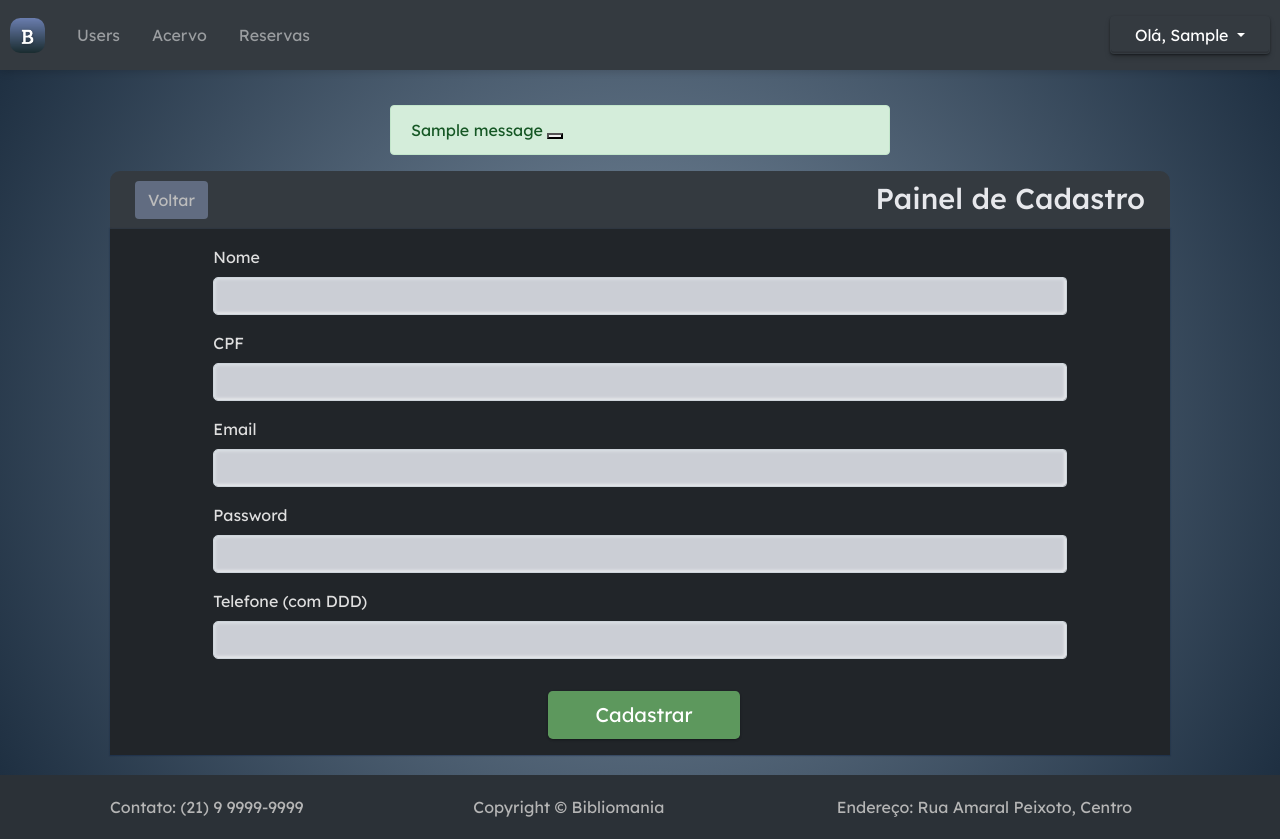
After one commit to GM7Avila/bibliomania-flask, a Flask app: page /admin/perfil/registro in a window 1280 px wide. The commit adds this page. Run offline with Flask 3, Linux system fonts and the light colour scheme; a user stored in the database is signed in; tables that the repository leaves empty hold one stand-in row (values such as "Sample post"); one stand-in notice (Sample message) is shown; some libraries are stand-ins or nearby versions.

Commit message:
feat: pagina de editar cancelar e cadastrar usuarios de adm e alguns bug fix, rotas e etc

```diff
--- a/app/controllers/admin/user_admin_controller.py
+++ b/app/controllers/admin/user_admin_controller.py
@@ -1,5 +1,6 @@
 from flask import Blueprint, render_template, request, url_for, flash, redirect
 from flask_login import login_required, logout_user
+from app.utils.validations import validate_email, validate_cpf
 
 from app.utils.decorators import *
 from app.utils.mapper import userMapper
@@ -22,6 +23,7 @@ def profile_adm():
     temp_users = [userMapper(user) for user in users] if users else []
     return render_template("pageuser-admin.html", users=temp_users, active_page='profile')
 
+
 @admin_user_bp.route("/u=<token>", methods=["GET", "POST"])
 @login_required
 def user_edit(token):
@@ -29,16 +31,20 @@ def user_edit(token):
     user = user_service.getUserById(user_id)
     if user is None:
         return redirect(url_for("admin_user.profile_adm"))
+
     if request.method == 'POST':
         action = request.form.get('action')
+        print(f"Received action: {action}")
         if action == 'Atualizar':
             name = request.form.get('name')
             phonenumber = request.form.get('phonenumber')
+            email = request.form.get('email')
 
-            success = user_service.updateUser(
+            success = user_service.updateUserAdm(
                 user_id=user.id,
                 name=name,
-                phone=phonenumber
+                phone=phonenumber,
+                email=email
             )
 
             if success:
@@ -49,12 +55,50 @@ def user_edit(token):
                 return redirect(url_for("admin_user.user_edit", token=token))
 
         elif action == 'Excluir Conta':
+            print(f"Attempting to delete user with ID: {user_id}")
             success = user_service.deleteUser(user_id)
             if success:
                 flash("Usuário apagado com sucesso!", "success")
                 return redirect(url_for("admin_user.profile_adm"))
             else:
-                flash("Erro ao apagar o usuário.", "error")
+                flash("Erro ao apagar o usuário. O usuário tem reservas não finalizadas.", "error")
                 return redirect(url_for("admin_user.user_edit", token=token))
 
     return render_template("edit-user.html", user=user, token=token)
+
+@admin_user_bp.route("/registro", methods=["POST", "GET"])
+@login_required
+def register():
+    if request.method == "POST":
+        name = request.form["input_nome"]
+        cpf = request.form["input_cpf"]
+        email = request.form["input_email"]
+        password = request.form["input_password"]
+        phonenumber = request.form["input_telefone"]
+
+        if not all([name, cpf, email, password, phonenumber]):
+            flash("Por favor, preencha todos os campos.", "error")
+            return redirect(url_for("admin_user.register"))
+
+        if not validate_email(email):
+            flash("E-mail inválido.", "error")
+            return redirect(url_for("admin_user.register"))
+
+        if not validate_cpf(cpf):
+            flash("CPF inválido.", "error")
+            return redirect(url_for("admin_user.register"))
+
+        if user_service.findUserByEmail(email) or user_service.findUserByCPF(cpf):
+            flash("Email ou cpf já cadastrado!", "error")
+            return redirect(url_for("admin_user.register"))
+
+        success = user_service.createUser(name, email, cpf, password, phonenumber)
+
+        if success:
+            flash("Usuário cadastrado com sucesso!", "success")
+            return redirect(url_for("admin_user.profile_adm"))
+        else:
+            flash("Erro ao cadastrar o usuário.", "error")
+            return redirect(url_for("admin_user.register"))
+
+    return render_template("register.html")
--- a/app/controllers/user/user_controller.py
+++ b/app/controllers/user/user_controller.py
@@ -74,9 +74,9 @@ def update_profile():
             if success:
                 logout_user()
                 flash("Conta apagada com sucesso.", "success")
-                return redirect(url_for("user.login"))
+                return redirect(url_for("auth.login"))
             else:
                 flash("Erro ao deletar o usuário.", "error")
-                return redirect(url_for("auth.profile"))
+                return redirect(url_for("user.profile"))
 
     return render_template("page-user-att.html", active_page='profile')
--- a/app/templates/admin/profile/pageuser-admin.html
+++ b/app/templates/admin/profile/pageuser-admin.html
@@ -15,7 +15,7 @@
             <div class="col d-flex  ml-auto text-right"><h1 class="titulo">Painel de
                 Leitores</h1></div>
             <div class="col d-flex justify-content-end align-items-center">
-                <button type="button" class="btn btn-confirm">Cadastrar</button>
+                <a href="{{ url_for('admin_user.register') }}" class="btn btn-confirm">Cadastrar</a>
             </div>
         </div>
     </div>
--- /dev/null
+++ b/app/templates/admin/profile/register.html
@@ -0,0 +1,63 @@
+{% extends "adm.html" %}
+
+{% block content %}
+<div class="container-fluid">
+    <div class="row justify-content-center align-items-center">
+        <div class="col-lg-6">
+            {% with messages = get_flashed_messages(with_categories=true) %}
+            {% if messages %}
+            <div class="alert-container">
+                {% for category, message in messages %}
+                <div class="alert alert-{{ category }} alert-dismissible fade show" role="alert">
+                    {{ message }}
+                    <button type="button" class="btn-close" data-bs-dismiss="alert" aria-label="Close"></button>
+                </div>
+                {% endfor %}
+            </div>
+            {% endif %}
+            {% endwith %}
+        </div>
+    </div>
+    <div class="header-card container">
+        <div class="row">
+
+            <div class="col d-flex justify-content-start ">
+                <a href="{{ url_for('admin_user.profile_adm') }}" class="btn btn-back">Voltar</a>
+            </div>
+            <div class="col d-flex   justify-content-end"><h1 class="titulo">Painel de
+                Cadastro</h1></div>
+        </div>
+    </div>
+    <div class=" row search-header justify-content-center align-items-center">
+        <div class="col-md-10 mt-3">
+            <div class="form-container">
+                <form action="#" method="post">
+                    <div class="mb-3">
+                        <label for="input_nome" class="form-label">Nome</label>
+                        <input type="text" id="input_nome" name="input_nome" class="form-control" required>
+                    </div>
+                    <div class="mb-3">
+                        <label for="input_cpf" class="form-label">CPF</label>
+                        <input type="text" id="input_cpf" name="input_cpf" pattern="[0-9]*" maxlength="11" title="Informe apenas números (11 dígitos)" class="form-control" required>
+                    </div>
+                    <div class="mb-3">
+                        <label for="input_email" class="form-label">Email</label>
+                        <input type="email" id="input_email" name="input_email" class="form-control" required>
+                    </div>
+                    <div class="mb-3">
+                        <label for="input_password" class="form-label">Password</label>
+                        <input type="password" id="input_password" name="input_password" class="form-control" required>
+                    </div>
+                    <div class="mb-3">
+                        <label for="input_telefone" class="form-label">Telefone (com DDD)</label>
+                        <input type="text" id="input_telefone" name="input_telefone" pattern="[0-9]{11}" title="Informe um telefone válido (11 dígitos)" class="form-control" required>
+                    </div>
+                    <div class="text-center">
+                        <button type="submit" class="btn btn-confirm btn-lg mt-3 mb-3">Cadastrar</button>
+                    </div>
+                </form>
+            </div>
+        </div>
+    </div>
+</div>
+{% endblock %}
```
Also changed, not shown: app/services/user_service.py (+39 -1 lines), app/templates/admin/profile/edit-user.html (+10 -3 lines).
